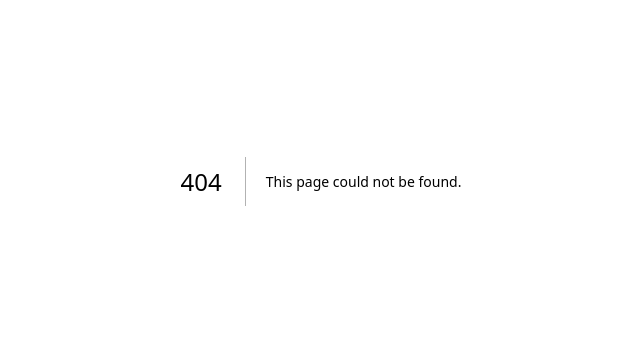
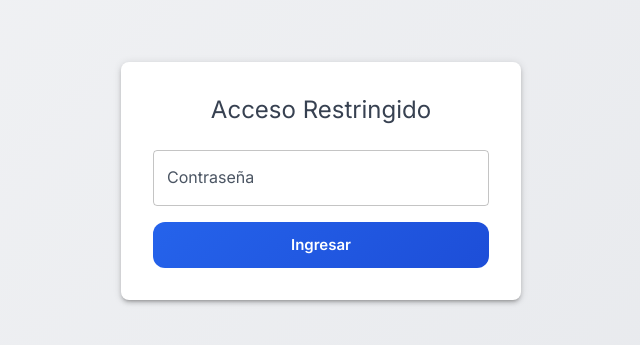
Before and after one commit to matiasrozenblum/streaming-guide-frontend, a Next.js app: page /login in a window 1280 px wide. Before the commit this address had no page. Shown: the part 219-564 px from the top of the page, without its empty margins (319-959 px from the left). Built offline with nearby package versions, Linux system fonts and the light colour scheme.

Commit message:
Feature/password blocker (#7)
* added password screen

* updated changelog

* clean code

```diff
--- /dev/null
+++ b/src/app/api/auth/logout/route.ts
@@ -0,0 +1,17 @@
+import { NextResponse } from 'next/server';
+
+export async function POST() {
+  const response = NextResponse.json({ success: true });
+
+  response.cookies.set({
+    name: 'isAuthenticated',
+    value: '',
+    path: '/',
+    maxAge: 0,
+    httpOnly: true,
+    secure: process.env.NODE_ENV === 'production',
+    sameSite: 'strict',
+  });
+
+  return response;
+}
--- /dev/null
+++ b/src/app/api/auth/route.ts
@@ -0,0 +1,35 @@
+import { NextResponse } from 'next/server';
+import type { NextRequest } from 'next/server';
+
+export async function POST(request: NextRequest) {
+  try {
+    const { password } = await request.json();
+
+    if (password !== process.env.GRID_PASSWORD) {
+      return new NextResponse(
+        JSON.stringify({ error: 'Invalid password' }),
+        { status: 401 }
+      );
+    }
+
+    const response = NextResponse.json({ success: true });
+
+    response.cookies.set({
+      name: 'isAuthenticated',
+      value: 'true',
+      path: '/',
+      maxAge: 60 * 60 * 24 * 7, // 1 week
+      httpOnly: true,
+      secure: process.env.NODE_ENV === 'production',
+      sameSite: 'strict',
+    });
+
+    return response;
+  } catch (error) {
+    console.error('Error in auth route:', error);
+    return new NextResponse(
+      JSON.stringify({ error: 'Internal server error' }),
+      { status: 500 }
+    );
+  }
+}
--- /dev/null
+++ b/src/app/login/page.tsx
@@ -0,0 +1,106 @@
+'use client';
+
+import { useState } from 'react';
+import {
+  Box,
+  TextField,
+  Button,
+  Typography,
+  Paper,
+  Alert
+} from '@mui/material';
+import { useThemeContext } from '@/contexts/ThemeContext';
+import { useRouter } from 'next/navigation';
+
+export default function LoginPage() {
+  const [password, setPassword] = useState('');
+  const [error, setError] = useState('');
+  const { mode } = useThemeContext();
+  const router = useRouter();
+
+  const handleSubmit = async (e: React.FormEvent) => {
+    e.preventDefault();
+    try {
+      const response = await fetch('/api/auth', {
+        method: 'POST',
+        headers: {
+          'Content-Type': 'application/json',
+        },
+        body: JSON.stringify({ password }),
+      });
+
+      if (response.ok) {
+        router.push('/');
+        router.refresh();
+      } else {
+        setError('Contraseña incorrecta');
+      }
+    } catch (err) {
+      console.error('Error in login page:', err);
+      setError('Error al autenticar');
+    }
+  };
+
+  return (
+    <Box
+      sx={{
+        height: '100vh',
+        display: 'flex',
+        alignItems: 'center',
+        justifyContent: 'center',
+        background: mode === 'light'
+          ? 'linear-gradient(135deg, #f3f4f6 0%, #e5e7eb 100%)'
+          : 'linear-gradient(135deg, #1e293b 0%, #0f172a 100%)',
+      }}
+    >
+      <Paper
+        elevation={3}
+        sx={{
+          p: 4,
+          width: '100%',
+          maxWidth: 400,
+          borderRadius: 2,
+          background: mode === 'light' ? 'white' : '#1e293b',
+        }}
+      >
+        <Typography
+          variant="h5"
+          component="h1"
+          gutterBottom
+          sx={{
+            textAlign: 'center',
+            color: mode === 'light' ? '#374151' : '#f1f5f9',
+            mb: 3,
+          }}
+        >
+          Acceso Restringido
+        </Typography>
+
+        {error && (
+          <Alert severity="error" sx={{ mb: 2 }}>
+            {error}
+          </Alert>
+        )}
+
+        <form onSubmit={handleSubmit}>
+          <TextField
+            fullWidth
+            label="Contraseña"
+            type="password"
+            value={password}
+            onChange={(e) => setPassword(e.target.value)}
+            sx={{ mb: 2 }}
+          />
+          <Button
+            fullWidth
+            variant="contained"
+            type="submit"
+            size="large"
+          >
+            Ingresar
+          </Button>
+        </form>
+      </Paper>
+    </Box>
+  );
+}
--- /dev/null
+++ b/src/middleware.ts
@@ -0,0 +1,21 @@
+import { NextResponse } from 'next/server';
+import type { NextRequest } from 'next/server';
+
+export function middleware(request: NextRequest) {
+  const isAuthenticated = request.cookies.get('isAuthenticated')?.value === 'true';
+  const isLoginPage = request.nextUrl.pathname === '/login';
+
+  if (!isAuthenticated && !isLoginPage) {
+    return NextResponse.redirect(new URL('/login', request.url));
+  }
+
+  if (isAuthenticated && isLoginPage) {
+    return NextResponse.redirect(new URL('/', request.url));
+  }
+
+  return NextResponse.next();
+}
+
+export const config = {
+  matcher: ['/', '/login'],
+};
```
Also changed, not shown: 1 other file (tests, documents, lock files or other folders).
